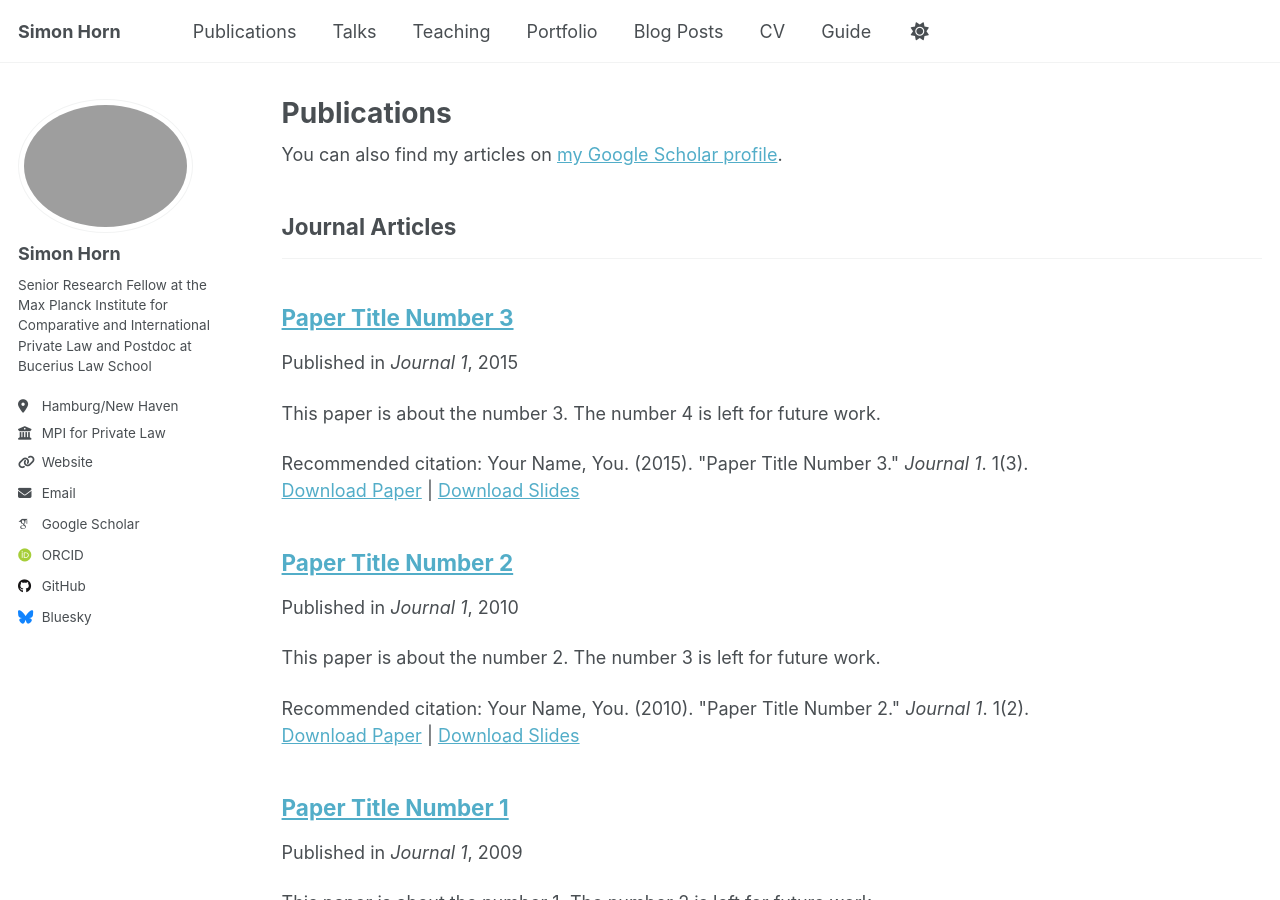
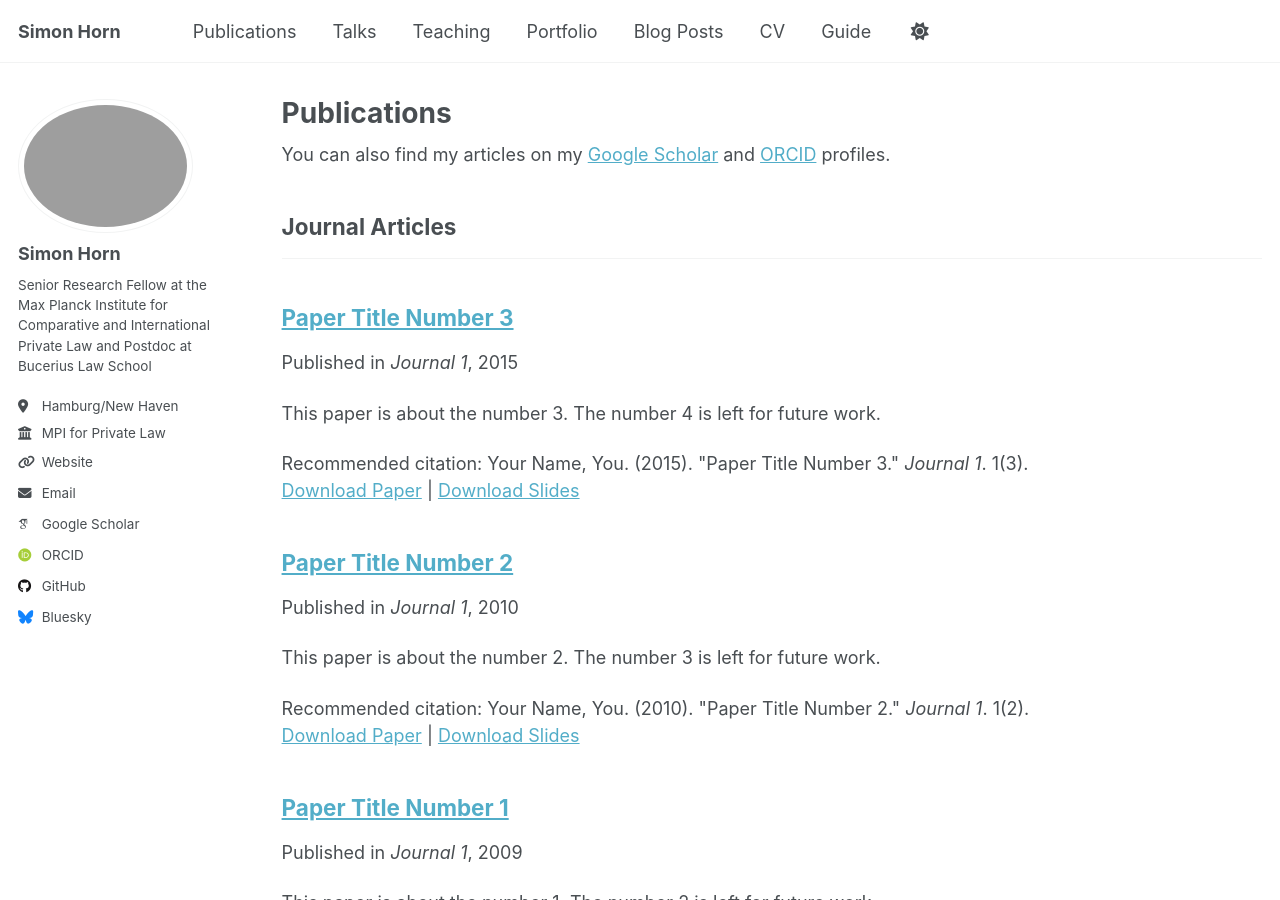
Before and after one commit to simon-horn/simon-horn.github.io, a Jekyll site: the page built from _pages/publications.html, in a window 1280 px wide and 900 px high. Built offline with Jekyll 4.4.1, drawn with Linux system fonts in a browser that asks for light colours; some web fonts are replaced; a script that is not in the unit is left out.

Commit message:
Update Google Scholar link to include ORCID profile

```diff
--- a/_pages/publications.html
+++ b/_pages/publications.html
@@ -6,7 +6,7 @@
 ---
 
 {% if site.author.googlescholar %}
-  <div class="wordwrap">You can also find my articles on <a href="{{site.author.googlescholar}}">my Google Scholar profile</a>.</div>
+  <div class="wordwrap">You can also find my articles on my <a href="{{site.author.googlescholar}}">Google Scholar</a> and <a href="{{site.author.ORCID}}">ORCID</a> profiles.</div>
 {% endif %}
 
 {% include base_path %}
```
